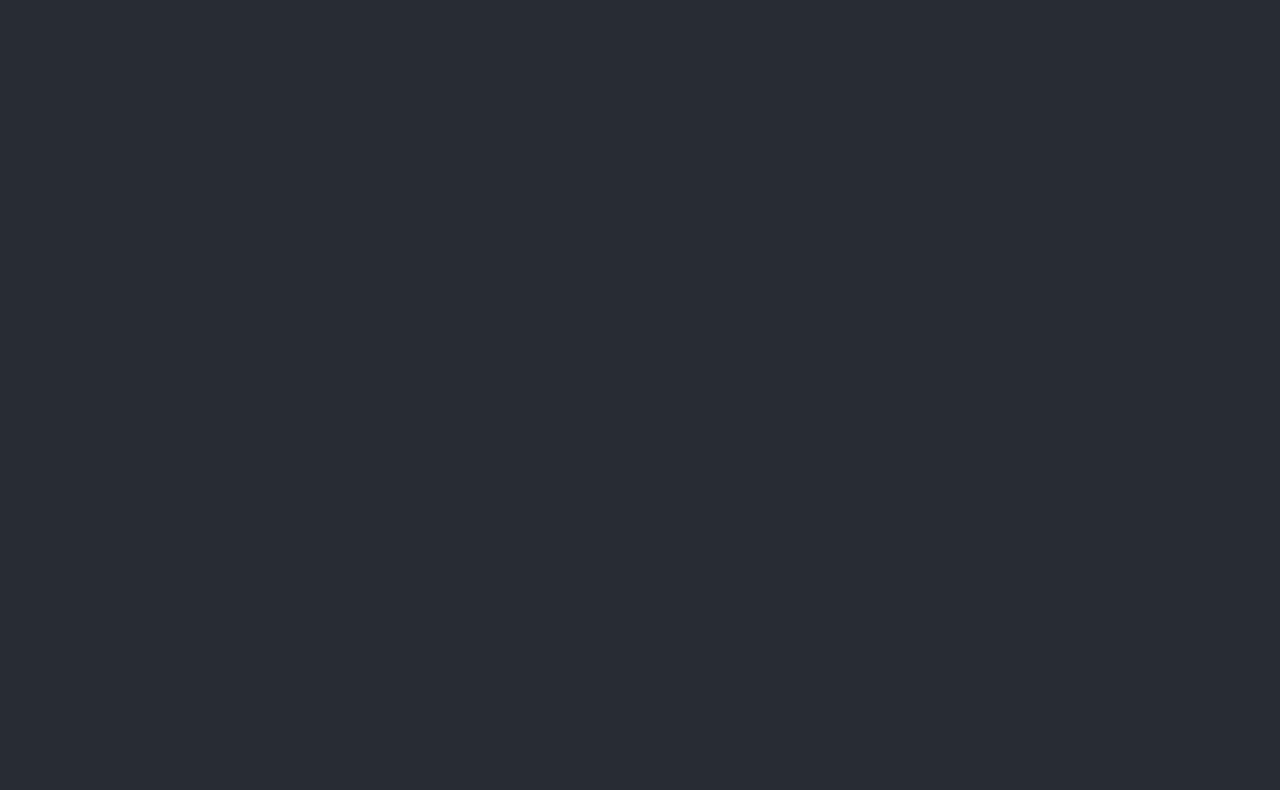
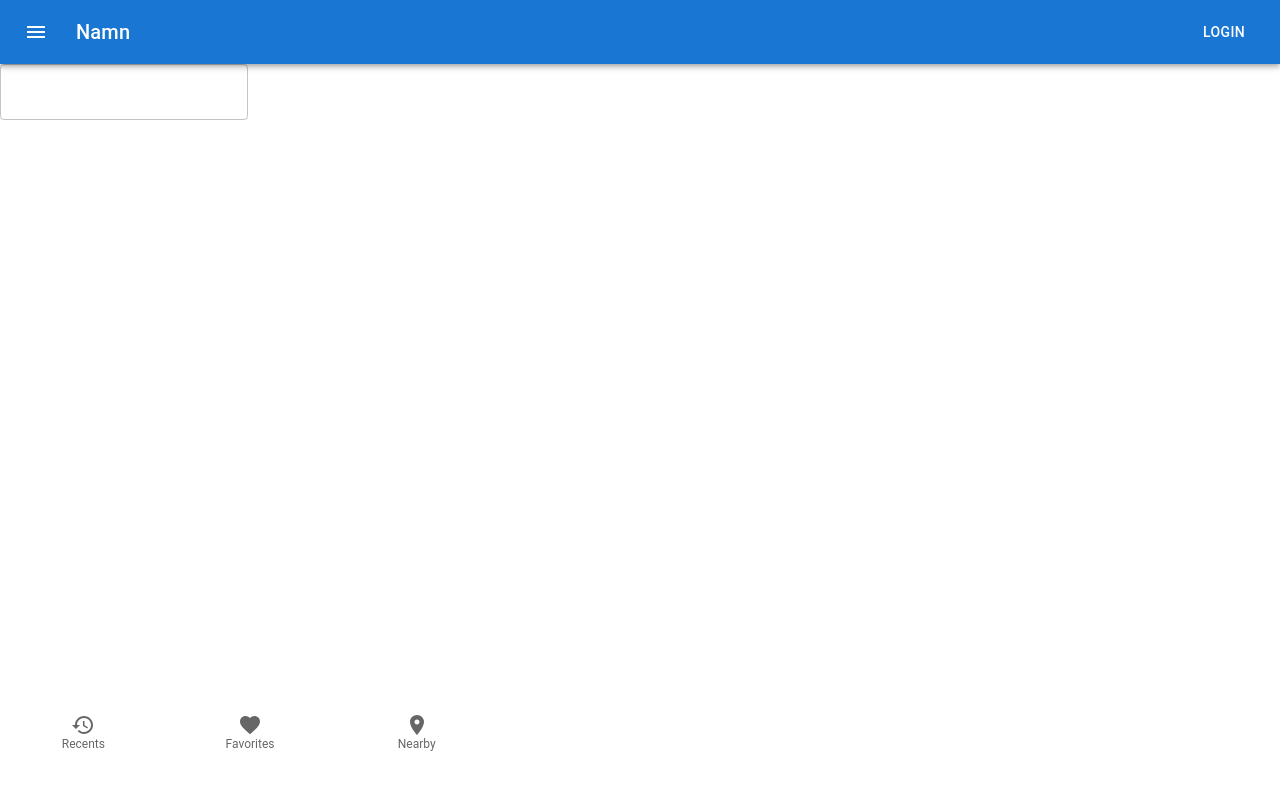
Before and after one commit to Johanneslund/React-Saga-test, a React (Create React App) app: page / in a window 1280 px wide. Shown: the top 790 px of the page. Built offline with nearby package versions, Linux system fonts and the light colour scheme.

Commit message:
Initial with changes

```diff
--- a/package.json
+++ b/package.json
@@ -3,6 +3,10 @@
   "version": "0.1.0",
   "private": true,
   "dependencies": {
+    "@emotion/react": "^11.11.3",
+    "@emotion/styled": "^11.11.0",
+    "@mui/icons-material": "^5.15.3",
+    "@mui/material": "^5.15.3",
     "@testing-library/jest-dom": "^5.14.1",
     "@testing-library/react": "^13.0.0",
     "@testing-library/user-event": "^13.2.1",
@@ -10,9 +14,11 @@
     "@types/node": "^16.7.13",
     "@types/react": "^18.0.0",
     "@types/react-dom": "^18.0.0",
+    "axios": "^1.6.5",
     "react": "^18.2.0",
     "react-dom": "^18.2.0",
     "react-scripts": "5.0.1",
+    "redux-saga": "^1.3.0",
     "typescript": "^4.4.2",
     "web-vitals": "^2.1.0"
   },
--- a/src/App.tsx
+++ b/src/App.tsx
@@ -1,14 +1,14 @@
-import React from 'react';
-import logo from './logo.svg';
-import './App.css';
+import Footer from './components/Footer';
+import Header from './components/Header';
+import Workspace from './components/Workspace';
 
 function App() {
   return (
-    <div className="App">
-      <header className="App-header">
-
-      </header>
-    </div>
+    <>
+      <Header />
+      <Workspace />
+      <Footer />
+    </>
   );
 }
 
--- /dev/null
+++ b/src/components/Custombutton.tsx
@@ -0,0 +1,23 @@
+import { Button, TextField } from "@mui/material";
+import { useState } from "react";
+
+
+
+
+function Custombutton() {
+
+
+    const [localName, setLocalName] = useState("");
+    return (
+        <>
+            <TextField onChange={(e) => setLocalName(e.target.value)}>
+
+            </TextField>
+            {/* <Button sx={{ mt: "3vh" }} variant="contained" onClick={() => context.setName(localName)}>
+                {context.name}: Klicka för att ändra namn
+            </Button> */}
+        </>
+    );
+}
+
+export default Custombutton;
--- /dev/null
+++ b/src/components/Footer.tsx
@@ -0,0 +1,42 @@
+import Box from '@mui/material/Box';
+import BottomNavigation from '@mui/material/BottomNavigation';
+import BottomNavigationAction from '@mui/material/BottomNavigationAction';
+import RestoreIcon from '@mui/icons-material/Restore';
+import FavoriteIcon from '@mui/icons-material/Favorite';
+import LocationOnIcon from '@mui/icons-material/LocationOn';
+import { useEffect, useState } from 'react';
+import { Typography } from '@mui/material';
+
+
+
+function Footer() {
+
+    const [value, setValue] = useState();
+    const [array, setArray] = useState<string[] | null>(null);
+
+    useEffect(() => {
+        const foo = async () => {
+            //setArray(await getAll());
+        }
+       foo();
+    }, []);
+
+    return (
+        <Box sx={{ width: 500 }}>
+            <BottomNavigation
+                showLabels
+                value={value}
+                onChange={(event, newValue) => {
+                    setValue(newValue);
+                }}
+            >
+                <BottomNavigationAction label="Recents" icon={<RestoreIcon />} />
+                <BottomNavigationAction label="Favorites" icon={<FavoriteIcon />} />
+                <BottomNavigationAction label="Nearby" icon={<LocationOnIcon />} />
+            </BottomNavigation>
+            {array  && array.map((array : string, i) => <Typography key={array + {i}}> {array} </Typography>)}
+        </Box>
+    );
+}
+
+export default Footer;
--- /dev/null
+++ b/src/components/Header.tsx
@@ -0,0 +1,33 @@
+import { AppBar, Box, Button, IconButton, Toolbar, Typography } from "@mui/material";
+import MenuIcon from '@mui/icons-material/Menu';
+
+
+function Header() {
+
+
+    return (
+        <>
+            <Box sx={{ flexGrow: 1 }}>
+                <AppBar position="static">
+                    <Toolbar>
+                        <IconButton
+                            size="large"
+                            edge="start"
+                            color="inherit"
+                            aria-label="menu"
+                            sx={{ mr: 2 }}
+                        >
+                            <MenuIcon />
+                        </IconButton>
+                        <Typography variant="h6" component="div" sx={{ flexGrow: 1 }}>
+                            Namn
+                        </Typography>
+                        <Button color="inherit">Login</Button>
+                    </Toolbar>
+                </AppBar>
+            </Box>
+        </>
+    );
+}
+
+export default Header;
--- /dev/null
+++ b/src/components/Workspace.tsx
@@ -0,0 +1,15 @@
+import { Box } from "@mui/material";
+import Custombutton from "./Custombutton";
+
+
+function Workspace() {
+    return (
+        <>
+            <Box sx={{ minWidth: "100%", minHeight: "80vh" }}>
+                <Custombutton />
+            </Box>
+        </>
+    );
+}
+
+export default Workspace;
```
Also changed, not shown: src/data/API-fetch.tsx (added, +10 -0 lines), 1 other file (tests, documents, lock files or other folders).
